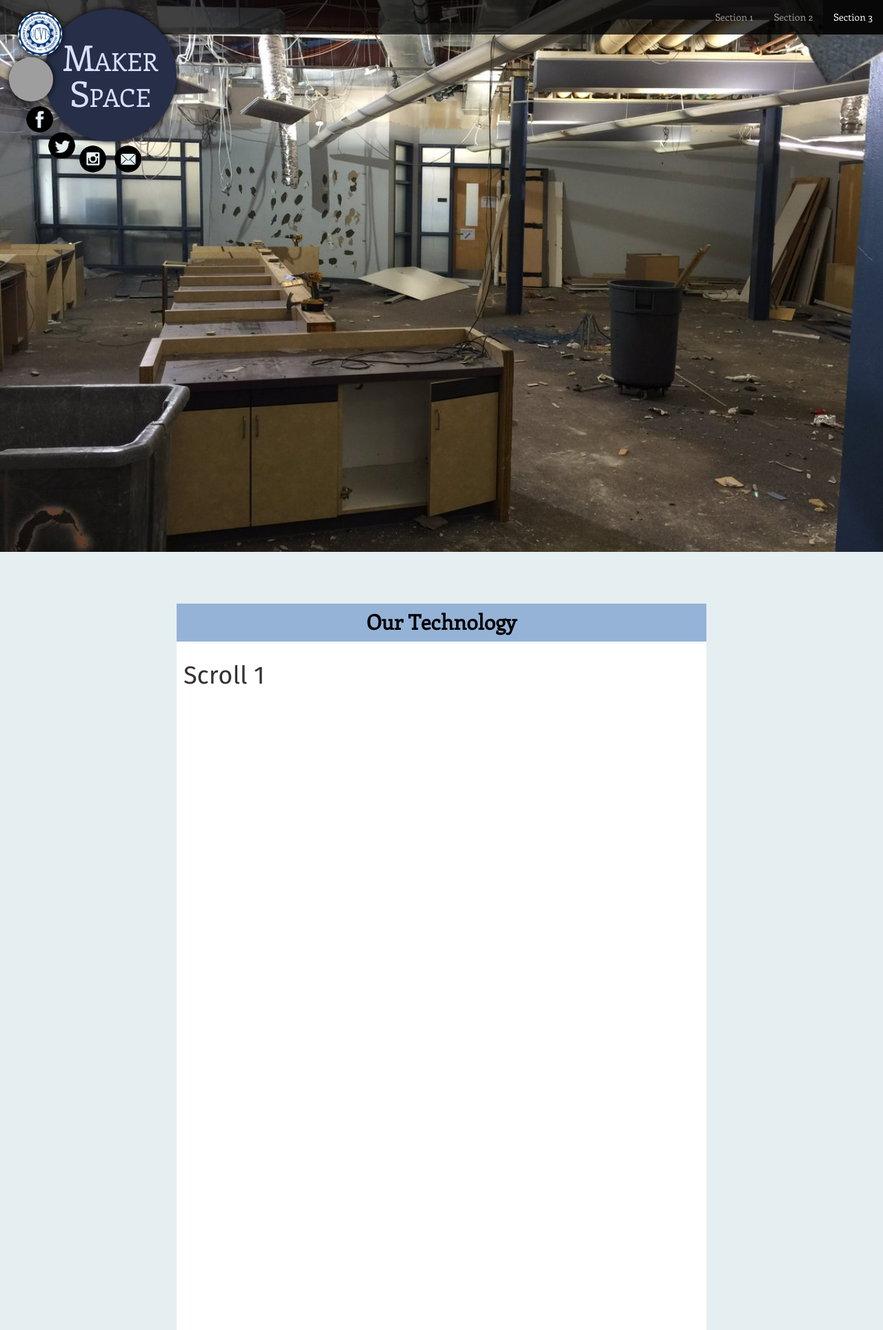
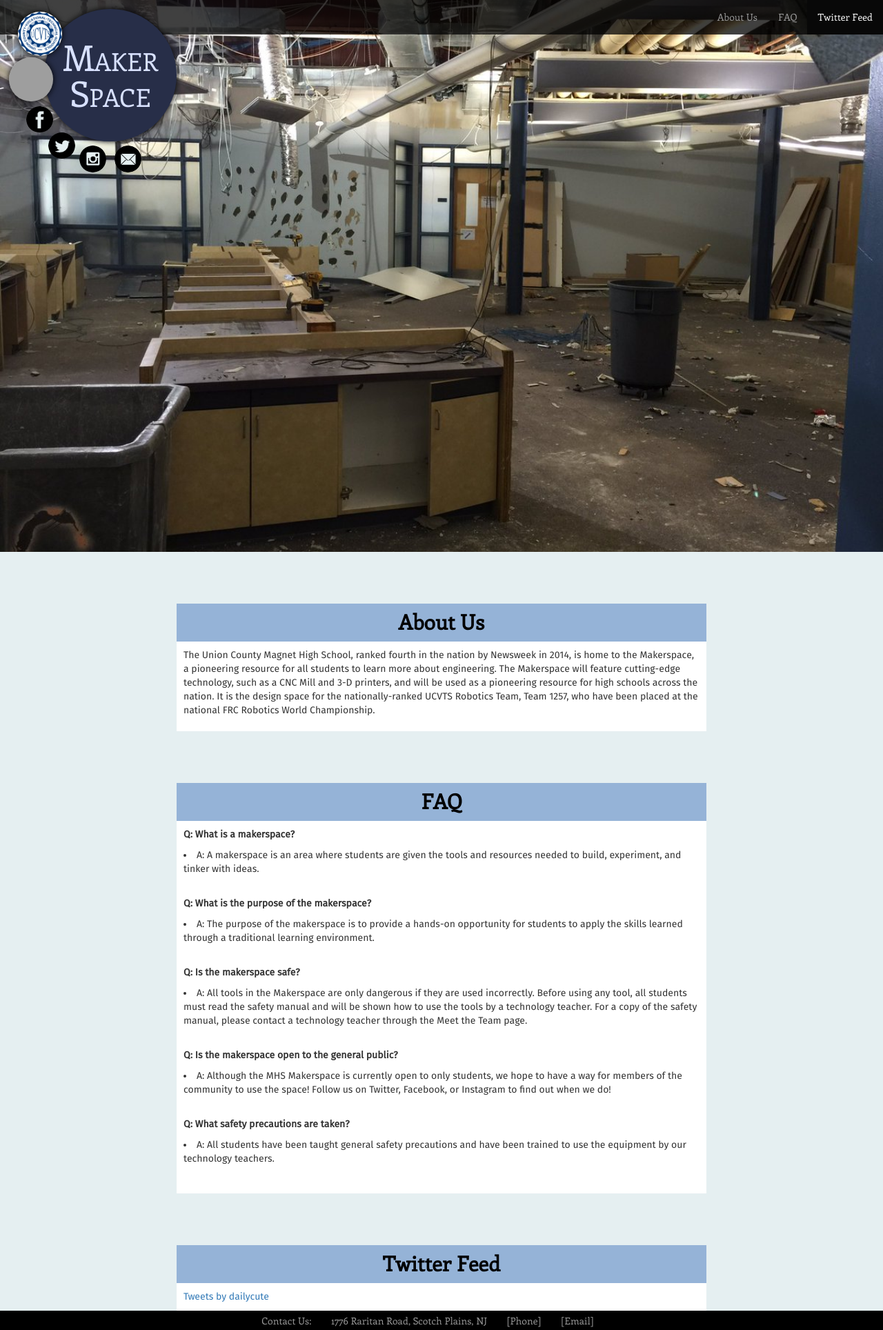
Before and after one commit to hackuc/makerspace, a PHP site: page /homepage.html in a window 1280 px wide. Shown: the top 1928 px of the page at 69% size. Run offline with PHP 8.4, Linux system fonts and the light colour scheme; some libraries are stand-ins or nearby versions; grey boxes are pictures that could not be loaded.

Commit message:
added info except for live twitter feed

```diff
--- a/homepage.html
+++ b/homepage.html
@@ -19,20 +19,38 @@
 	<a href="mhsmakerspace@ucvts.org"><img id="mail" class="img-circle mail" style="position:fixed" src="icons/alt mail.png"></a>
 	<div class="image" style='background-image:url("image/makerspace1.jpg")'></div>
 	<div class="topborder">
-		<p class="header">Our Technology</p>
+		<p class="header">About Us</p>
+		<a class="anchor" id="section1"></a>
 	</div>
 	<div class="rcolumn" style="top: 80px">
-		<a class="anchor" id="section1"></a>
-		<p><h1>Scroll 1</h1></p>
+		<p>The Union County Magnet High School, ranked fourth in the nation by Newsweek in 2014, is home to the Makerspace, a pioneering resource for all students to learn more about engineering. The Makerspace will feature cutting-edge technology, such as a CNC Mill and 3-D printers, and will be used as a pioneering resource for high schools across the nation. It is the design space for the nationally-ranked UCVTS Robotics Team, Team 1257, who have been placed at the national FRC Robotics World Championship.</p></p>
+	</div>
+	<div class="topborder">
+		<p class="header">FAQ</p>
+		<a class="anchor" id="section2"></a>
 	</div>
 	<div class="rcolumn" style="top: 5080px">
-		<a class="anchor" id="section2"></a>
-		<p><h1>Scroll 2</h1></p>
+		<u1>
+		<p><b>Q: What is a makerspace?</b>
+			<li>A: A makerspace is an area where students are given the tools and resources needed to build, experiment, and tinker with ideas.</li></p></br>
+		<p><b>Q: What is the purpose of the makerspace?</b>
+			<li>A: The purpose of the makerspace is to provide a hands-on opportunity for students to apply the skills learned through a traditional learning environment.</li></p></br>
+		<p><b>Q: Is the makerspace safe?</b>
+			<li>A: All tools in the Makerspace are only dangerous if they are used incorrectly. Before using any tool, all students must read the safety manual and will be shown how to use the tools by a technology teacher. For a copy of the safety manual, please contact a technology teacher through the Meet the Team page.</li></p></br>
+		<p><b>Q: Is the makerspace open to the general public?</b>
+			<li>A: Although the MHS Makerspace is currently open to only students, we hope to have a way for members of the community to use the space! Follow us on Twitter, Facebook, or Instagram to find out when we do!</li></p></br>
+		<p><b>Q: What safety precautions are taken?</b>
+			<li>A: All students have been taught general safety precautions and have been trained to use the equipment by our technology teachers.</li></p></br>
+		</u1>
+	</div>
+	<div class="topborder">
+		<p class="header">Twitter Feed</p>
+		<a class="anchor" id="section3"></a>
 	</div>
 	<div class="rcolumn" style="top: 10080px">
-		<a class="anchor" id="section3"></a>
-		<p><h1>Scroll 3</h1></p>
+		<a class="twitter-timeline" href="https://twitter.com/dailycute">Tweets by dailycute</a> <script async src="//platform.twitter.com/widgets.js" charset="utf-8"></script>
 	</div>
+
 	<div class="contact">
 		<p class="contact">Contact Us:&nbsp;&nbsp;&nbsp;&nbsp;&nbsp;&nbsp;&nbsp;&nbsp;1776 Raritan Road, Scotch Plains, NJ&nbsp;&nbsp;&nbsp;&nbsp;&nbsp;&nbsp;&nbsp;&nbsp;[Phone]&nbsp;&nbsp;&nbsp;&nbsp;&nbsp;&nbsp;&nbsp;&nbsp;[Email]</p>
 	</div>
@@ -52,9 +70,9 @@
 			<div>
 				<div class="collapse navbar-collapse navbar-custom" id="myNavbar">
 					<ul class="nav navbar-nav navbar-right">
-						<li><a class="page-scroll" href="#section1">Section 1</a></li>
-						<li><a class="page-scroll" href="#section2">Section 2</a></li>
-						<li><a class="page-scroll" href="#section3">Section 3</a></li>
+						<li><a class="page-scroll" href="#section1">About Us</a></li>
+						<li><a class="page-scroll" href="#section2">FAQ</a></li>
+						<li><a class="page-scroll" href="#section3">Twitter Feed</a></li>
 					</ul>
 				</div>
 				</div>
--- a/template.css
+++ b/template.css
@@ -118,7 +118,7 @@ div.rcolumn{
 	float: right;
 	right: 10%;
 	width: 60%;
-	height: 5000px;
+	/*height: 5000px;*/
 	padding: 10px 10px 10px 10px;
 	font-family: 'FiraSans';
 	margin-right: 20%;
```
